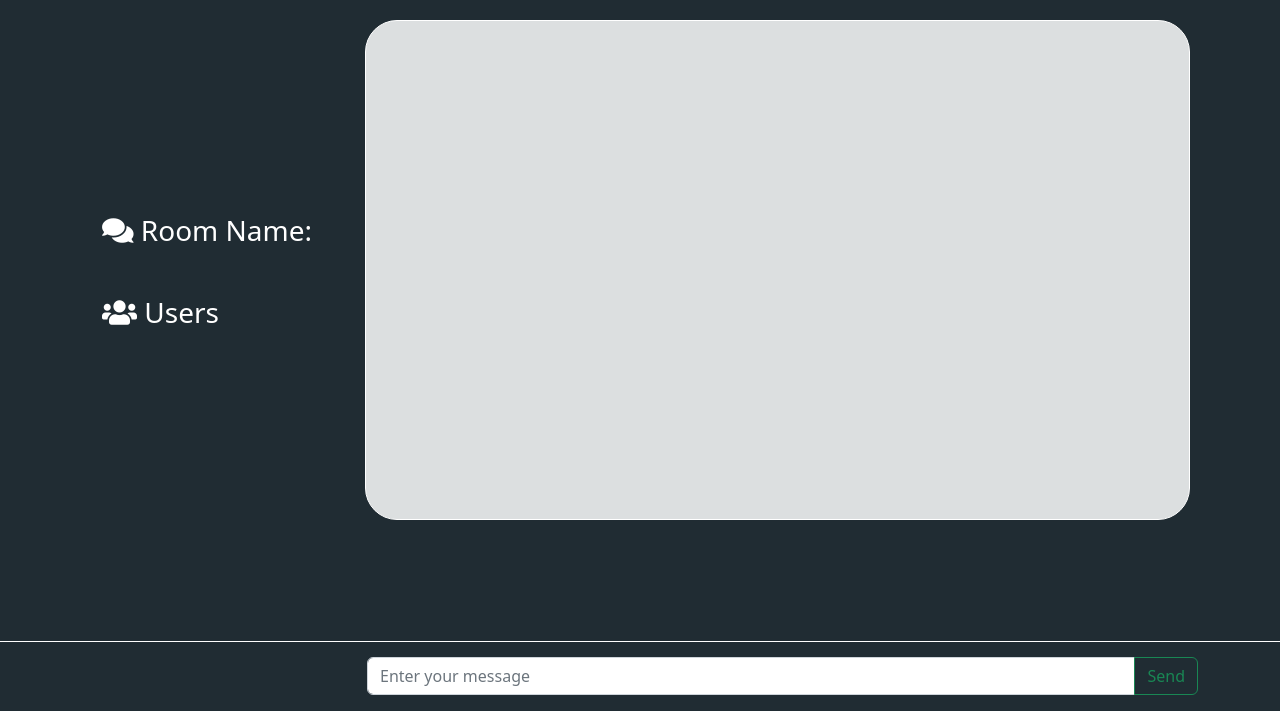
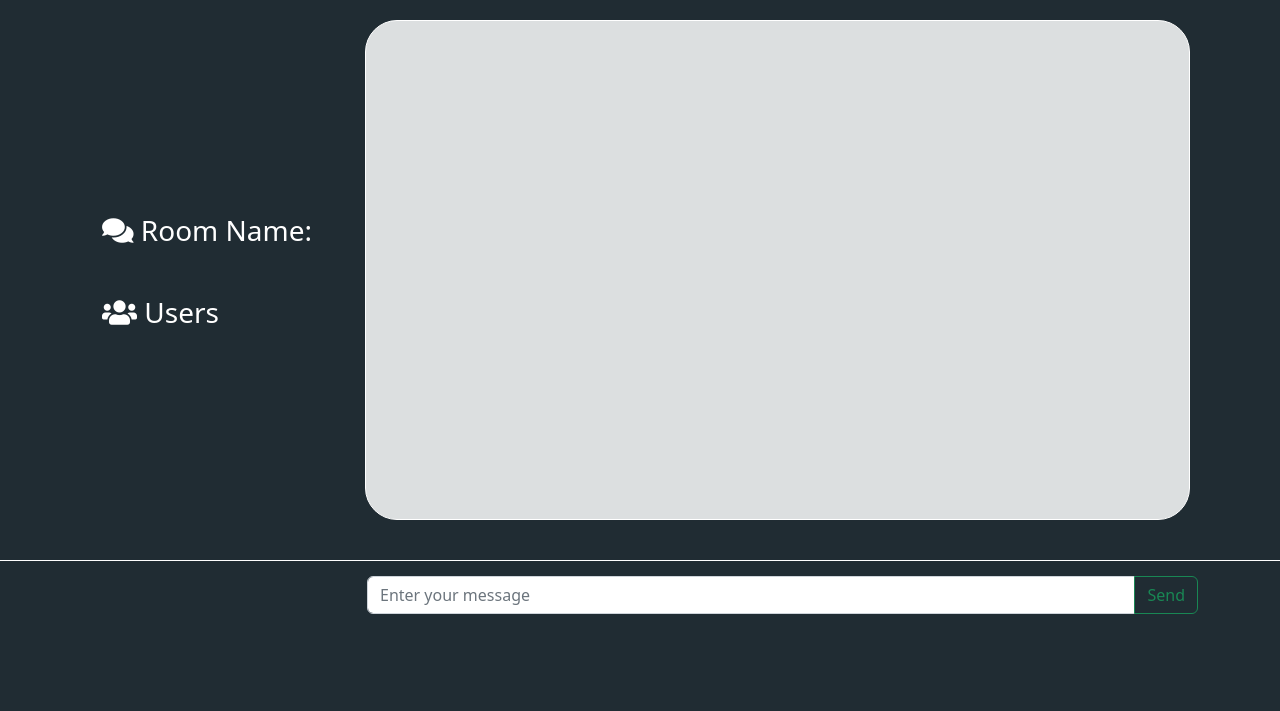
Before and after one commit to Roarco/Chatcode-node-boostrap, a website: page public/chat.html in a window 1280 px wide. Shown: the part 89-800 px from the top of the page. Drawn offline with nearby package versions, Linux system fonts and the light colour scheme; no server answers.

Commit message:
solucion problema de que no se muestra el footer en celulares

```diff
--- a/public/css/style.css
+++ b/public/css/style.css
@@ -1,7 +1,7 @@
 
 body {
     position: relative;
-    height: 100vh;
+    /* height: 100vh; */
     background-color: #202c33;
     overflow: hidden;
     color: #fff;
@@ -22,8 +22,8 @@ header {
 }
 
 footer {
-    position: absolute;
-    bottom: 0;
+    /* position: absolute;
+    bottom: 0; */
     width: 100%;
     border-top: 1px solid #fff;
     padding-top: 15px;
```
